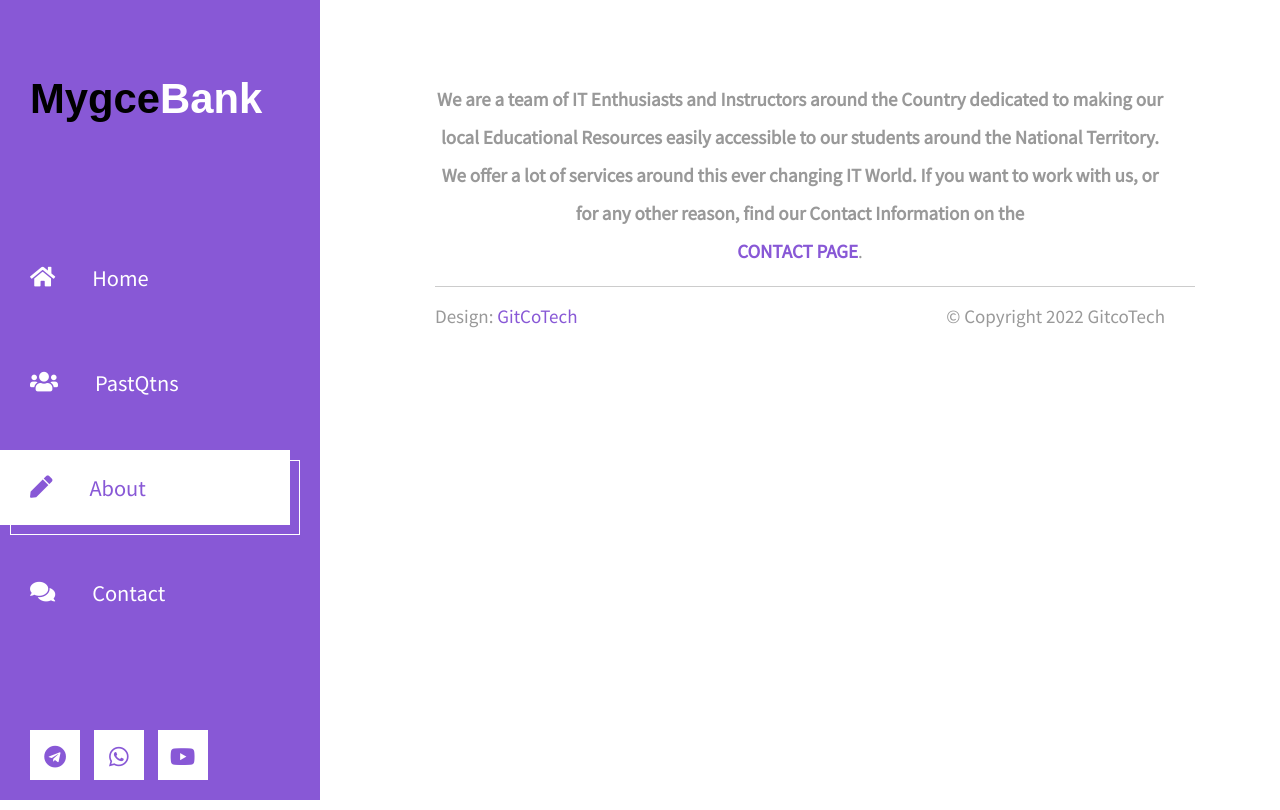
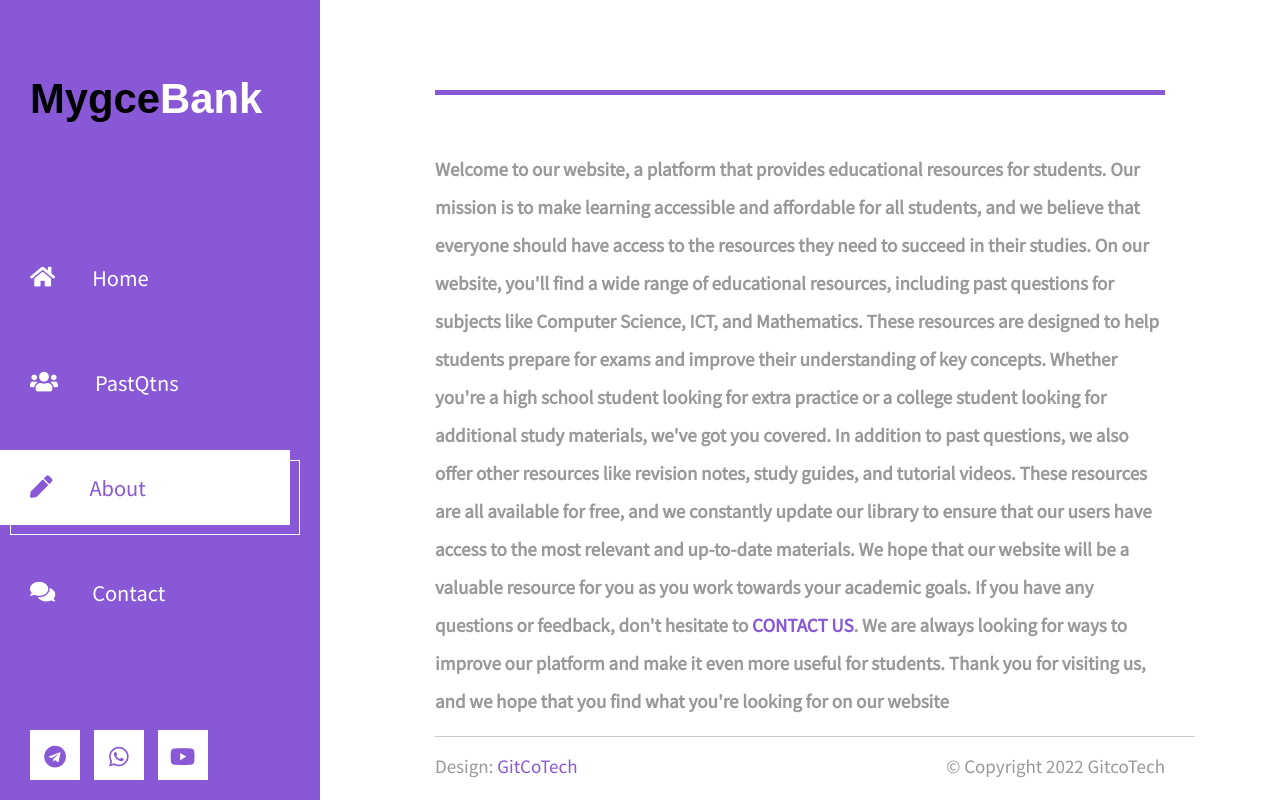
Before and after one commit to LnPaulin/MygceBank, a Django app: page /about in a window 1280 px wide. Run offline with Django 3.2, Linux system fonts and the light colour scheme; some libraries are stand-ins or nearby versions.

Commit message:
about page upadted

```diff
--- a/portfolio/templates/portfolio/about.html
+++ b/portfolio/templates/portfolio/about.html
@@ -29,12 +29,18 @@ About |
 {%endblock%}
 
 {%block content %}
-<center>
+
     <!-- <figure>
     <img class="member" src="{% static 'img/tchio.jpg'%}">
     <em><figcaption>Tchio Fonkwa, PLET</figcaption></em>
     </figure> -->
-    <p><b>We are a team of IT Enthusiasts and Instructors around the Country dedicated to making our local Educational Resources easily accessible to our students around the National Territory.
-        We offer a lot of services around this ever changing IT World. If you want to work with us, or for any other reason, find our Contact Information on the</b> <br><a class="about" href="{%url 'contact'%}">CONTACT PAGE</a>.</p>
-</center>
+    <hr class="tm-hr-primary tm-mb-55">
+    <p><b>Welcome to our website, a platform that provides educational resources for students. Our mission is to make learning accessible and affordable for all students, and we believe that everyone should have access to the resources they need to succeed in their studies.
+
+        On our website, you'll find a wide range of educational resources, including past questions for subjects like Computer Science, ICT, and Mathematics. These resources are designed to help students prepare for exams and improve their understanding of key concepts. Whether you're a high school student looking for extra practice or a college student looking for additional study materials, we've got you covered.
+
+        In addition to past questions, we also offer other resources like revision notes, study guides, and tutorial videos. These resources are all available for free, and we constantly update our library to ensure that our users have access to the most relevant and up-to-date materials.
+
+        We hope that our website will be a valuable resource for you as you work towards your academic goals. If you have any questions or feedback, don't hesitate to <a class="about" href="{%url 'contact'%}">CONTACT US</a>. We are always looking for ways to improve our platform and make it even more useful for students. Thank you for visiting us, and we hope that you find what you're looking for on our website</b> <br></p>
+
 {% endblock %}
```
